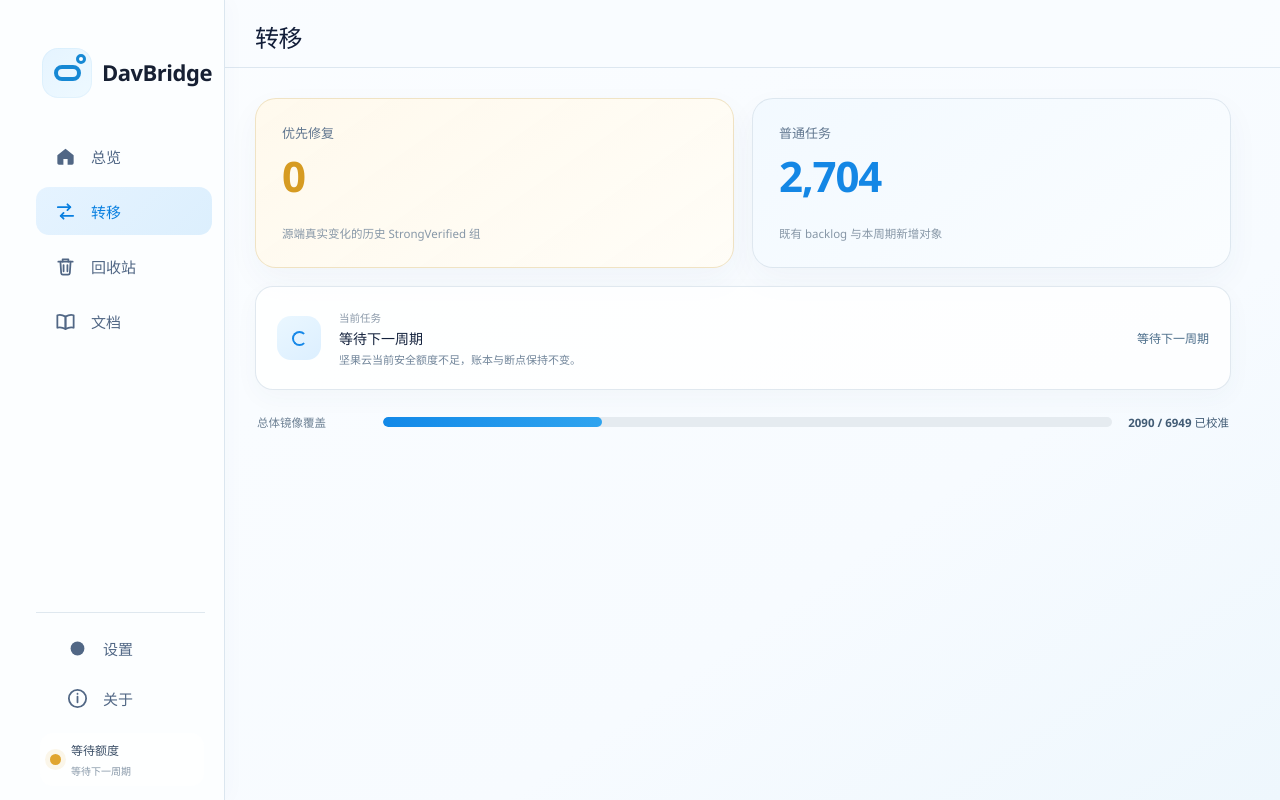
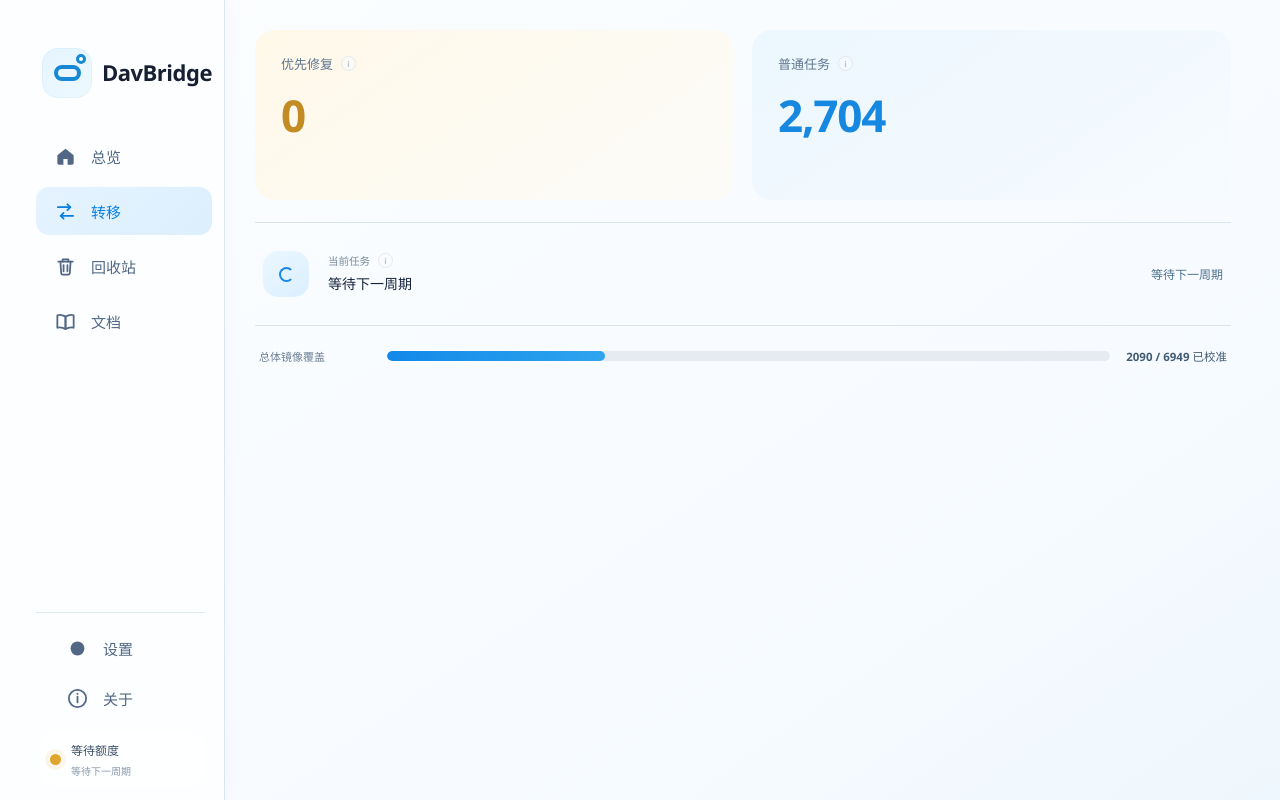
Before and after one commit to FenLynn/gpt-pub, a Vue app in the folder projects/1-桌面软件/103-DavBridge/代码/DavBridge/WebUi/: page / in a window 1280 px wide. Both pictures are taken after a click on the button "转移". Built offline with nearby package versions, Linux system fonts and the light colour scheme.

Commit message:
P103 simplify secondary pages and modernize native fields

```diff
--- a/projects/1-桌面软件/103-DavBridge/代码/DavBridge/WebUi/src/App.vue
+++ b/projects/1-桌面软件/103-DavBridge/代码/DavBridge/WebUi/src/App.vue
@@ -111,9 +111,8 @@ onBeforeUnmount(()=>{ detachSnapshot?.(); window.removeEventListener('davbridge:
   </aside>
 
   <section class="workspace">
-    <header class="workspace-head">
-      <div class="welcome"><h2>{{ tab==='overview' ? '你好，DavBridge' : tab==='transfer' ? '转移' : tab==='recycle' ? '回收站' : tab==='docs' ? '文档' : tab==='settings' ? '设置' : '关于 DavBridge' }}</h2></div>
-      <div v-if="!snapshot.configured" class="top-actions">
+    <header v-if="!snapshot.configured" class="workspace-head config-only-head">
+      <div class="top-actions">
         <button class="config-warning has-tip" data-tip="需要打开设置补充配置" @click="openSettings" :disabled="busy"><i></i>需要配置</button>
       </div>
     </header>
@@ -211,8 +210,24 @@ onBeforeUnmount(()=>{ detachSnapshot?.(); window.removeEventListener('davbridge:
     </section>
 
     <section v-else-if="tab==='transfer'" class="page transfer-page">
-      <div class="pool-grid"><article class="pool-card priority"><span>优先修复</span><strong>{{ snapshot.priorityCount.toLocaleString() }}</strong><small>源端真实变化的历史 StrongVerified 组</small></article><article class="pool-card normal"><span>普通任务</span><strong>{{ snapshot.normalCount.toLocaleString() }}</strong><small>既有 backlog 与本周期新增对象</small></article></div>
-      <article class="work-card"><div class="work-icon"><span></span></div><div class="work-copy"><span>当前任务</span><strong>{{ snapshot.currentTitle }}</strong><small>{{ snapshot.currentDetail }}</small></div><div class="work-state">{{ snapshot.currentProgress===null?snapshot.routeStatus:`${Math.round(snapshot.currentProgress*100)}%` }}</div></article>
+      <div class="pool-grid">
+        <article class="pool-card priority">
+          <div class="pool-title-row"><span>优先修复</span><span class="info-dot has-tip" data-tip="源端真实变化的历史 StrongVerified 组">i</span></div>
+          <strong>{{ snapshot.priorityCount.toLocaleString() }}</strong>
+        </article>
+        <article class="pool-card normal">
+          <div class="pool-title-row"><span>普通任务</span><span class="info-dot has-tip" data-tip="既有 backlog 与本周期新增对象">i</span></div>
+          <strong>{{ snapshot.normalCount.toLocaleString() }}</strong>
+        </article>
+      </div>
+      <article class="work-card">
+        <div class="work-icon"><span></span></div>
+        <div class="work-copy">
+          <div class="work-label-row"><span>当前任务</span><span class="info-dot has-tip" :data-tip="snapshot.currentDetail">i</span></div>
+          <strong>{{ snapshot.currentTitle }}</strong>
+        </div>
+        <div class="work-state">{{ snapshot.currentProgress===null?snapshot.routeStatus:`${Math.round(snapshot.currentProgress*100)}%` }}</div>
+      </article>
       <div class="coverage-footer"><span>总体镜像覆盖</span><div class="progress-track"><i :style="{width:`${coveragePercent}%`}"></i></div><strong>{{ snapshot.coverageText }}</strong></div>
     </section>
 
--- a/projects/1-桌面软件/103-DavBridge/代码/DavBridge/WebUi/src/overview.css
+++ b/projects/1-桌面软件/103-DavBridge/代码/DavBridge/WebUi/src/overview.css
@@ -1074,3 +1074,230 @@
     height:32px;
   }
 }
+
+
+/* v0.4 visual refinement: ordinary pages start directly in content. */
+.workspace{
+  grid-template-rows:minmax(0,1fr);
+}
+.workspace:has(.workspace-head){
+  grid-template-rows:48px minmax(0,1fr);
+}
+.workspace-head.config-only-head{
+  justify-content:flex-end;
+  padding:7px 34px;
+  background:transparent;
+  border-bottom:0;
+}
+.page:not(.overview-page){
+  padding-top:30px;
+  padding-bottom:26px;
+}
+
+/* Transfer: soft surfaces, explanation on hover instead of permanent captions. */
+.transfer-page{
+  gap:22px;
+}
+.pool-grid{
+  gap:18px;
+}
+.pool-card{
+  min-height:142px;
+  border:0;
+  border-radius:20px;
+  padding:24px 26px;
+  box-shadow:none;
+}
+.pool-card.priority{
+  background:linear-gradient(145deg,rgba(255,247,226,.78),rgba(255,251,241,.48));
+}
+.pool-card.normal{
+  background:linear-gradient(145deg,rgba(232,245,254,.78),rgba(244,250,254,.50));
+}
+.pool-title-row,
+.work-label-row{
+  display:flex;
+  align-items:center;
+  gap:8px;
+}
+.pool-title-row>span:first-child{
+  font-size:13px;
+  font-weight:650;
+  color:#60758e;
+}
+.pool-card strong{
+  margin:20px 0 0;
+  font-size:44px;
+  line-height:1;
+}
+.pool-card.priority strong{color:#c28b24}
+.pool-card.normal strong{color:#1688df}
+.pool-card small{display:none}
+.pool-title-row .info-dot,
+.work-label-row .info-dot{
+  width:15px;
+  height:15px;
+  font-size:8px;
+  opacity:.72;
+}
+.work-card{
+  border:0;
+  border-radius:0;
+  border-top:1px solid rgba(207,220,230,.72);
+  border-bottom:1px solid rgba(207,220,230,.72);
+  background:transparent;
+  box-shadow:none;
+  padding:22px 8px;
+  grid-template-columns:48px minmax(0,1fr) auto;
+  gap:17px;
+}
+.work-icon{
+  width:46px;
+  height:46px;
+  border-radius:15px;
+  background:linear-gradient(145deg,#eaf7ff,#dcefff);
+}
+.work-copy>span,.work-copy small{display:none}
+.work-label-row>span:first-child{
+  color:#78899b;
+  font-size:10.5px;
+  font-weight:600;
+}
+.work-copy strong{
+  margin-top:5px;
+  font-size:14px;
+  color:#17243d;
+}
+.work-state{
+  font-size:12px;
+  font-weight:630;
+  color:#4d718d;
+}
+.coverage-footer{
+  padding:0 4px;
+  grid-template-columns:112px minmax(0,1fr) auto;
+  gap:16px;
+  font-size:11px;
+}
+
+/* Recycle: table floats naturally on the workspace instead of a bordered white box. */
+.recycle-page{
+  gap:18px;
+}
+.recycle-tabs{
+  width:max-content;
+  gap:4px;
+  padding:4px;
+  border:0;
+  border-radius:14px;
+  background:rgba(229,238,245,.62);
+}
+.recycle-tabs button{
+  min-width:100px;
+  border-radius:10px;
+  padding:9px 14px;
+  font-size:12px;
+}
+.recycle-tabs button.active{
+  color:#167fc5;
+  background:rgba(255,255,255,.76);
+  box-shadow:0 2px 8px rgba(60,91,118,.06);
+}
+.recycle-tabs button.active:after{display:none}
+.recycle-table-wrap{
+  border:0;
+  border-radius:0;
+  background:transparent;
+  box-shadow:none;
+}
+.recycle-table{
+  border-collapse:separate;
+  border-spacing:0 6px;
+}
+.recycle-table th{
+  background:transparent;
+  border:0;
+  padding:9px 13px;
+  color:#8191a1;
+}
+.recycle-table td{
+  border:0;
+  padding:12px 13px;
+  background:rgba(255,255,255,.52);
+}
+.recycle-table tbody tr td:first-child{border-radius:11px 0 0 11px}
+.recycle-table tbody tr td:last-child{border-radius:0 11px 11px 0}
+.recycle-table tbody tr:hover td{background:rgba(241,248,252,.88)}
+.recycle-table tbody tr.selected td{background:#e9f5fc}
+.secondary-button,.danger-button{
+  border:0;
+  min-height:38px;
+  border-radius:12px;
+  box-shadow:none;
+}
+.secondary-button{
+  background:#edf5fa;
+  color:#4f687b;
+}
+.danger-button{
+  background:#fff0ef;
+  color:#a4524c;
+}
+
+/* Documentation: typography first, boxes only when interaction requires one. */
+.docs-page{
+  grid-template-columns:160px minmax(0,1fr);
+  gap:30px;
+}
+.doc-nav{
+  border-right:0;
+  padding-right:8px;
+  gap:3px;
+}
+.doc-nav a{
+  padding:9px 11px;
+  border-radius:10px;
+  font-size:11.5px;
+}
+.doc-nav a:hover{
+  background:rgba(229,241,249,.72);
+}
+.doc-content{
+  padding-right:22px;
+}
+.doc-content section{
+  padding-bottom:26px;
+}
+.doc-content h2{
+  font-size:18px;
+  margin-bottom:9px;
+  color:#192740;
+}
+.doc-content p{
+  font-size:12px;
+  line-height:1.82;
+  color:#66798c;
+}
+.doc-content details{
+  border:0;
+  border-radius:13px;
+  padding:12px 14px;
+  background:rgba(235,243,248,.55);
+}
+.doc-content summary{
+  font-size:11.5px;
+}
+
+/* About is a clean identity view, not a card inside a card. */
+.about-card{
+  border:0;
+  background:transparent;
+  box-shadow:none;
+  padding:26px;
+}
+.about-card dl{
+  border-top-color:rgba(210,222,231,.72);
+}
+.about-card dl div{
+  border-bottom-color:rgba(220,230,237,.72);
+}
```
Also changed, not shown: 1 other file (tests, documents, lock files or other folders).
